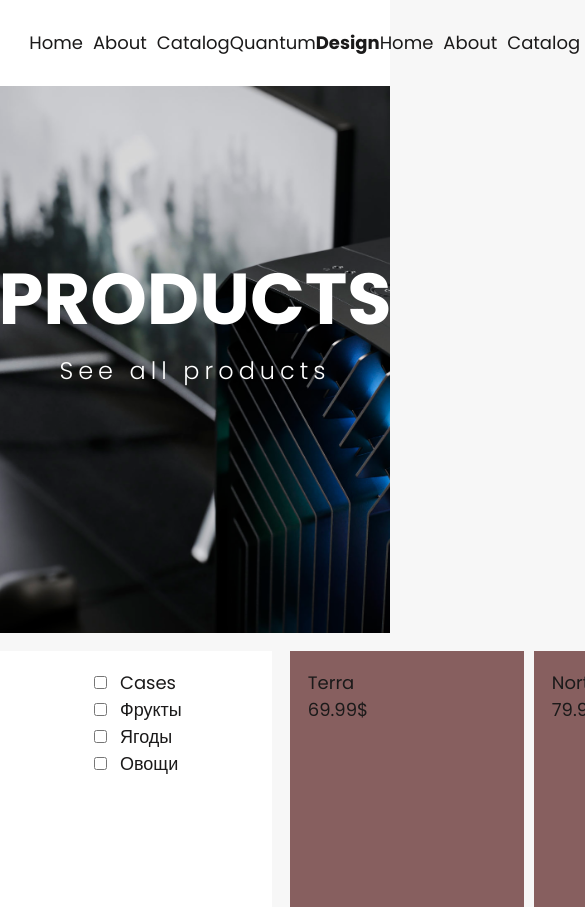
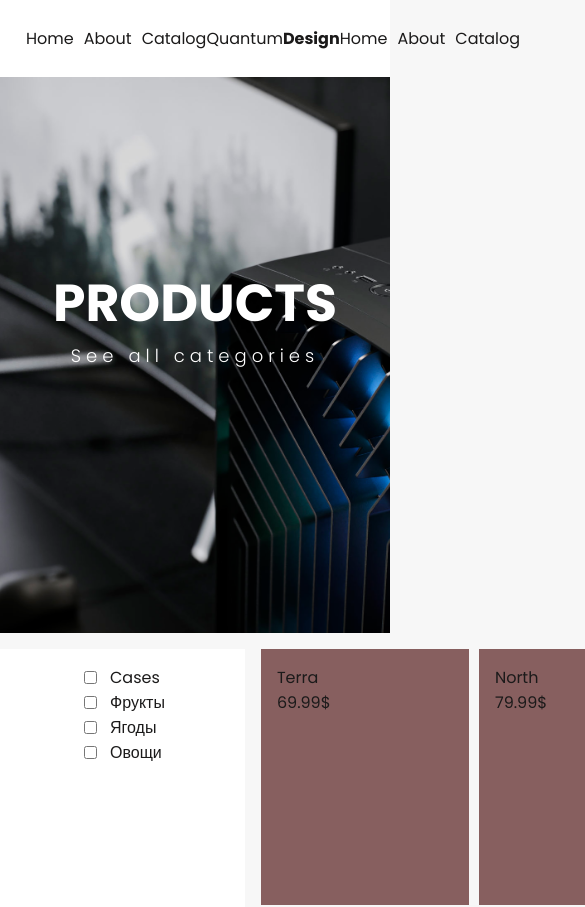
Before and after one commit to p0wered/quantum-design, a React (Create React App) app: page /catalog in a window 390 px wide. Shown: the top 907 px of the page, 585 px wide, since content can reach past the window. Built offline with nearby package versions, Linux system fonts and the light colour scheme.

Commit message:
working on the catalog page

```diff
--- a/package.json
+++ b/package.json
@@ -6,6 +6,7 @@
     "@testing-library/jest-dom": "^5.17.0",
     "@testing-library/react": "^13.4.0",
     "@testing-library/user-event": "^13.5.0",
+    "aos": "^2.3.4",
     "bootstrap": "^5.3.2",
     "react": "^18.2.0",
     "react-bootstrap": "^2.10.0",
--- a/src/index.css
+++ b/src/index.css
@@ -8,7 +8,6 @@ html {
   height: 100%;
   scroll-behavior: smooth;
   font-family: 'Poppins', sans-serif;
-  font-size: 18px;
   font-weight: 400;
 }
 
@@ -25,6 +24,22 @@ p, h1, h2, h3, h4 {
   padding: 0;
 }
 
+p{
+  font-size: 18px;
+}
+
+h1{
+  font-size: 72px;
+}
+
+h4{
+  font-size: 24px;
+}
+
+a, a:visited, a:hover, a:active {
+  color: inherit;
+}
+
 ::selection {
   background: rgba(0, 0, 0, 0.4);
 }
@@ -34,9 +49,17 @@ p, h1, h2, h3, h4 {
 }
 
 nav{
+  color: white;
   width: 100vw;
   position: fixed;
-  background-color: #FFFFFF;
+  background: linear-gradient(#0009,#fff0);
+  transition: 0.3s;
+  z-index: 1;
+}
+
+nav:hover{
+  color: #1B1A1A;
+  background: white;
 }
 
 .container{
@@ -52,7 +75,6 @@ nav{
 }
 
 nav a{
-  color: #1B1A1A;
   text-decoration: none;
 }
 
@@ -103,6 +125,19 @@ nav a{
   background: url("../public/img/north.jpg") top center;
 }
 
+.image-box{
+  width: 100%;
+  background-position: center;
+  background-repeat: no-repeat;
+  background-size: cover;
+}
+
+.image-darker{
+  width: 100%;
+  height: 100%;
+  background-color: rgba(0, 0, 0, 0.2);
+}
+
 .title-section{
   display: flex;
   align-items: center;
@@ -110,12 +145,9 @@ nav a{
   flex-direction: column;
   color: #FFFFFF;
   height: 75vh;
-  background-position: center;
-  background-size: cover;
 }
 
 .title-section-desc{
-  font-size: 24px;
   letter-spacing: 5px;
   font-weight: 300;
 }
--- a/src/media.css
+++ b/src/media.css
@@ -9,3 +9,15 @@
         max-width: 960px;
     }
 }
+
+@media screen and (max-width: 900px) {
+    h1{
+        font-size: 52px;
+    }
+    h4{
+        font-size: 18px;
+    }
+    p{
+        font-size: 16px;
+    }
+}
--- a/src/routes/category-page.jsx
+++ b/src/routes/category-page.jsx
@@ -1,19 +1,26 @@
 import {PRODUCTS} from "./products";
-import {useState} from "react";
+import {useEffect, useState} from "react";
 import titleImg from '../assets/products.jpg'
+import Aos from 'aos'
+import 'aos/dist/aos.css'
 
 export function TitleSection({ image, title, desc }) {
+    useEffect(() => {
+        Aos.init();
+    }, []);
+
     let divStyle = {backgroundImage: `url(${image})`}
 
     return (
-        <div className='title-section' style={divStyle}>
-            <h2 style={{fontSize: '72px'}}>{title}</h2>
-            <p className='title-section-desc'>{desc}</p>
+        <div className='title-section image-box' style={divStyle}>
+            <h1 data-aos='fade-up' data-aos-duration='1000'>{title}</h1>
+            <h4 className='title-section-desc' data-aos='fade-up' data-aos-duration='1000'
+                data-aos-delay='100'>{desc}</h4>
         </div>
     );
 }
 
-function Filters({ products, setCategories }) {
+function Filters({products, setCategories}) {
     const rows = [];
     let lastCategory = [];
     products.forEach((product) => {
@@ -99,7 +106,7 @@ export default function CategoryPage() {
 
     return (
         <div>
-            <TitleSection image={titleImg} title='PRODUCTS' desc='See all products'/>
+            <TitleSection image={titleImg} title='PRODUCTS' desc='See all categories'/>
             <div className='filters-flexbox'>
                 <Filters products={PRODUCTS} categories={selectedCategories} setCategories={setSelectedCategories} />
                 <CatalogGrid products={PRODUCTS} filter={selectedCategories} />
--- a/src/routes/home-page.jsx
+++ b/src/routes/home-page.jsx
@@ -1,10 +1,10 @@
 export default function Home() {
     return (
         <div>
-            <div className="home-section-1">
+            <div className="home-section-1 image-box">
 
             </div>
-            <div className="home-section-1">
+            <div className="home-section-1 image-box">
 
             </div>
         </div>
```
Also changed, not shown: 1 other file (tests, documents, lock files or other folders).
